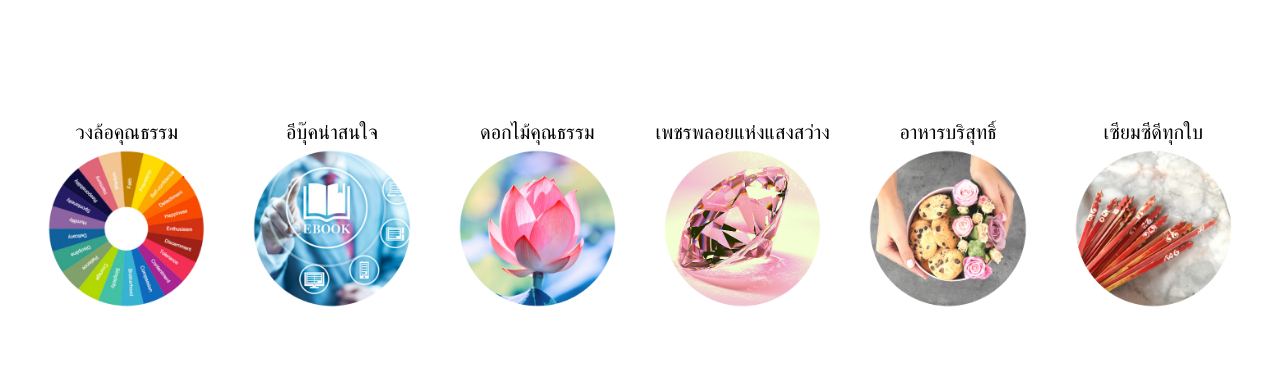
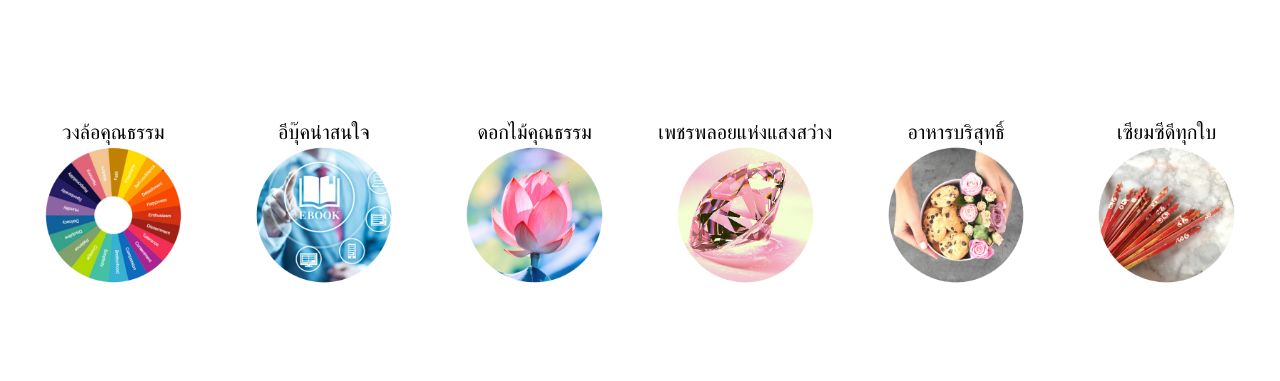
Before and after one commit to Lxkas/babasite, a Next.js app: page / in a window 1280 px wide. Shown: the part 4020-4401 px from the top of the page. Built offline with nearby package versions, Linux system fonts and the light colour scheme.

Commit message:
circle button edit layout

```diff
--- a/pages/index.tsx
+++ b/pages/index.tsx
@@ -619,7 +619,7 @@ const Home: NextPage = () => {
 					<a>วงล้อคุณธรรม</a>
 				</Link> */}
 
-				<div className="mt-8 grid grid-cols-3 md:flex md:flex-row md:items-center md:justify-center">
+				<div className="mt-8 grid grid-cols-3 lg:flex lg:flex-row lg:items-center lg:justify-center lg:gap-x-8">
 					<CircleButton
 						imgUrl="/assets/images/home/circle_buttons/circle.png"
 						text="วงล้อคุณธรรม"
```
